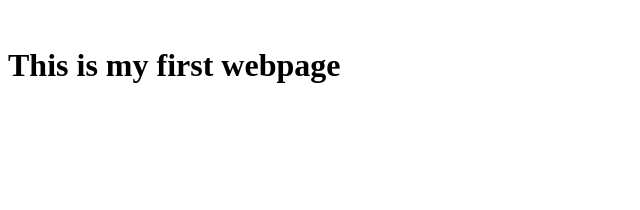
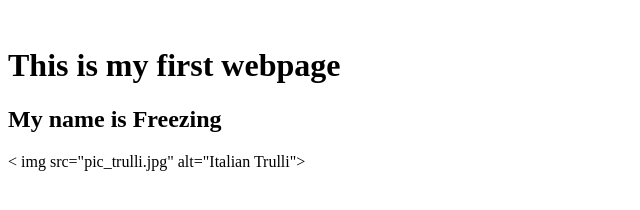
Before and after one commit to Freezing601/Freezing601, a plain HTML site: page Index.html in a window 1280 px wide. Shown: the whole page, without its empty margins (0-640 px from the left). Drawn offline with Linux system fonts and the light colour scheme.

Commit message:
Update Index.html

```diff
--- a/Index.html
+++ b/Index.html
@@ -7,5 +7,7 @@
 </head>
 <body>
 <H1>This is my first webpage</H1>
+  <H2> My name is Freezing</H2>
+    < img src="pic_trulli.jpg" alt="Italian Trulli">
 </body>
 </html>
```
